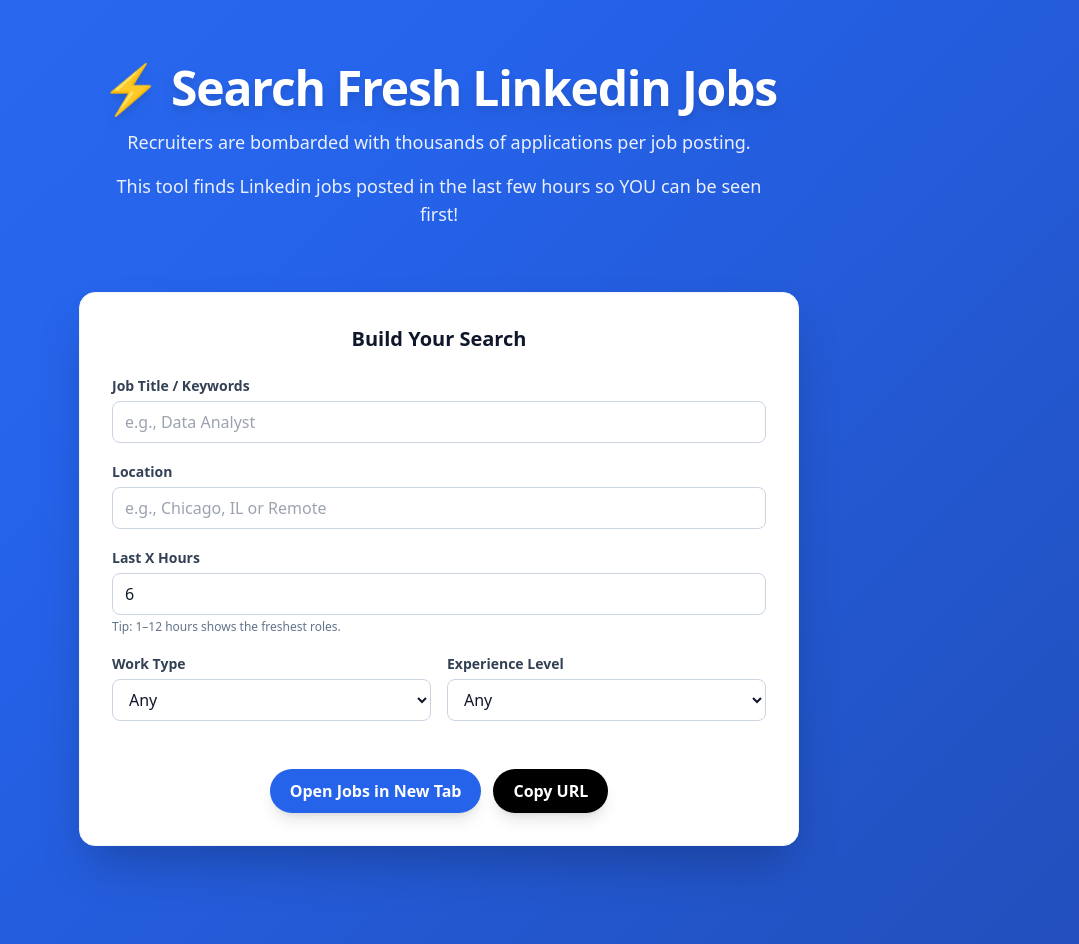
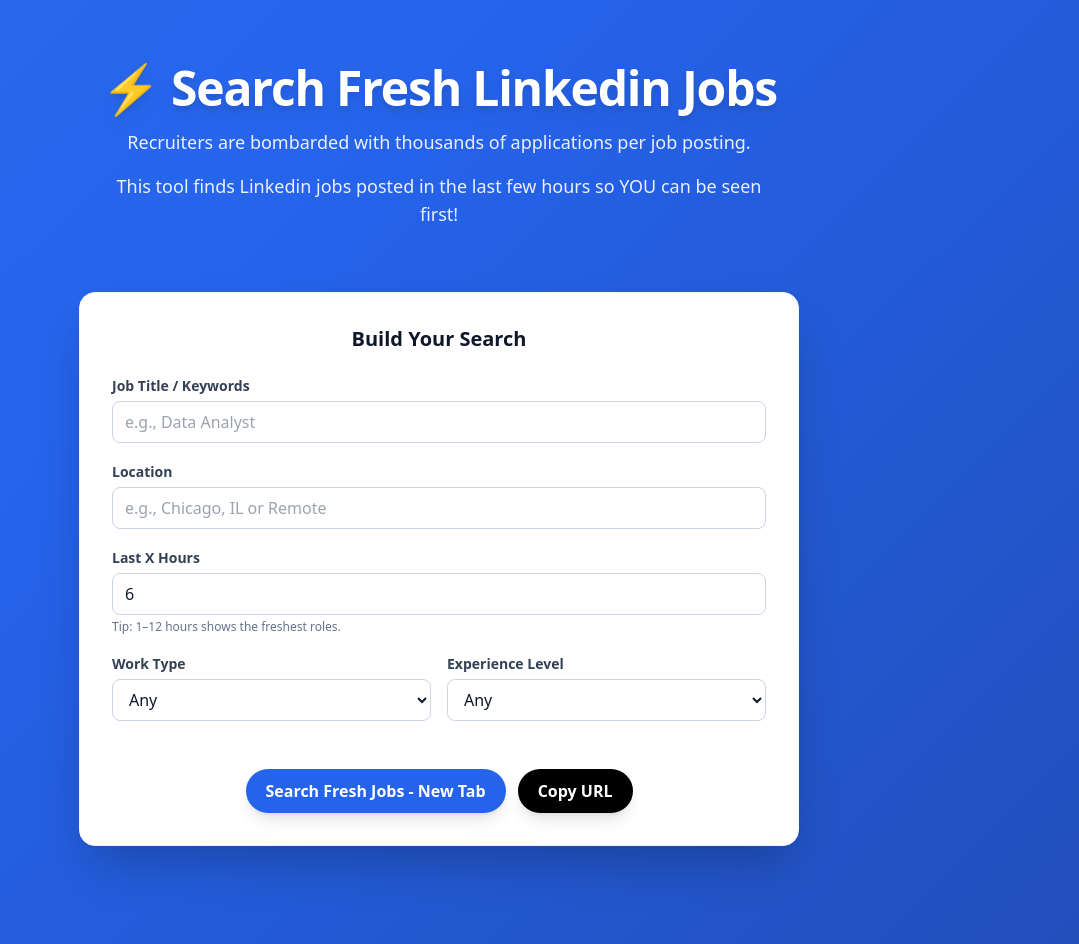
Before and after one commit to ThomasCerr/Job-Search-Tool, a Next.js app: page / in a window 1280 px wide. Shown: the top 944 px of the page, without its empty margins (201-1280 px from the left). Built offline with nearby package versions, Linux system fonts and the light colour scheme.

Commit message:
Update page.tsx

```diff
--- a/app/page.tsx
+++ b/app/page.tsx
@@ -110,7 +110,7 @@
             {showButtons && (
               <div className="text-center mt-8 space-y-5">
                 <div className="flex justify-center gap-3">
-                  <a target="_blank" href={link} className="btn btn-primary">Open Jobs in New Tab</a>
+                  <a target="_blank" href={link} className="btn btn-primary">Search Fresh Jobs - New Tab</a>
                   <button className="btn btn-secondary" onClick={copy}>Copy URL</button>
                 </div>
               </div>
```
